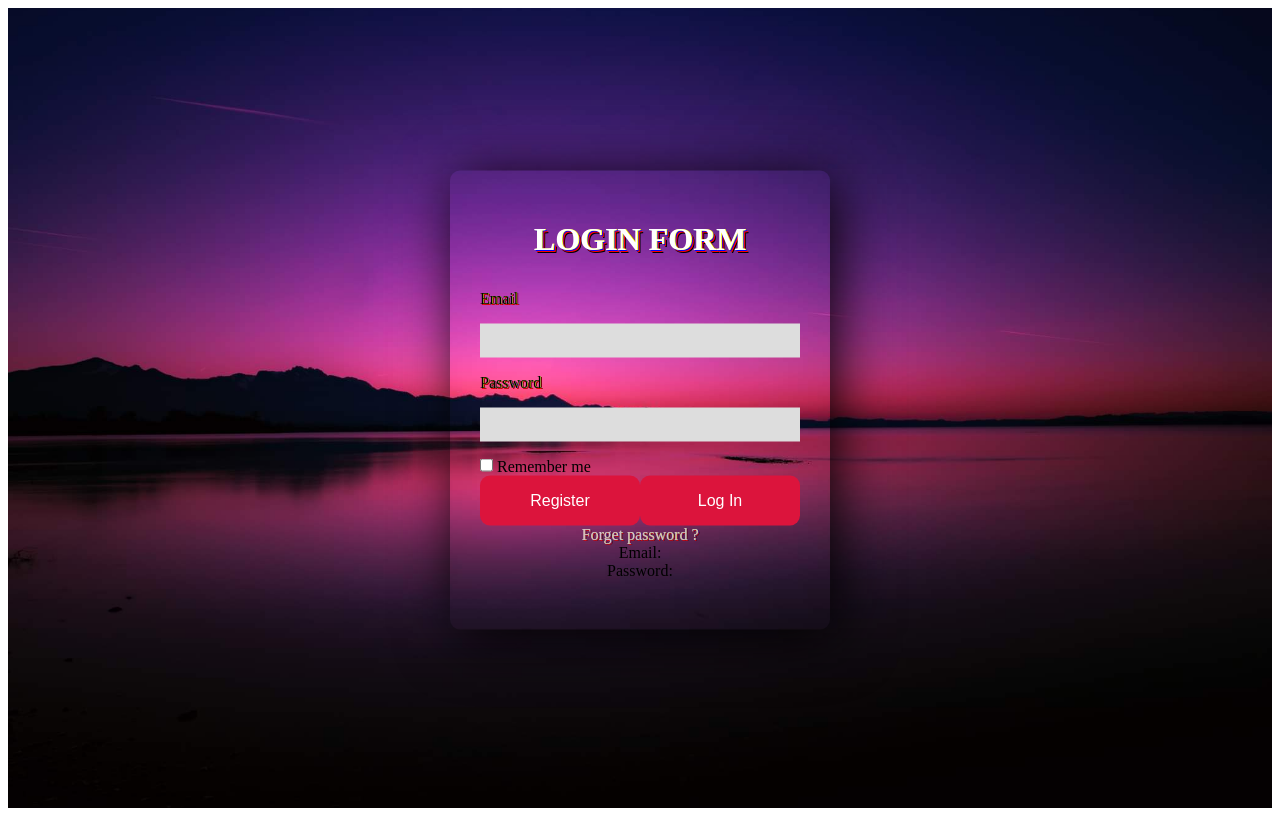
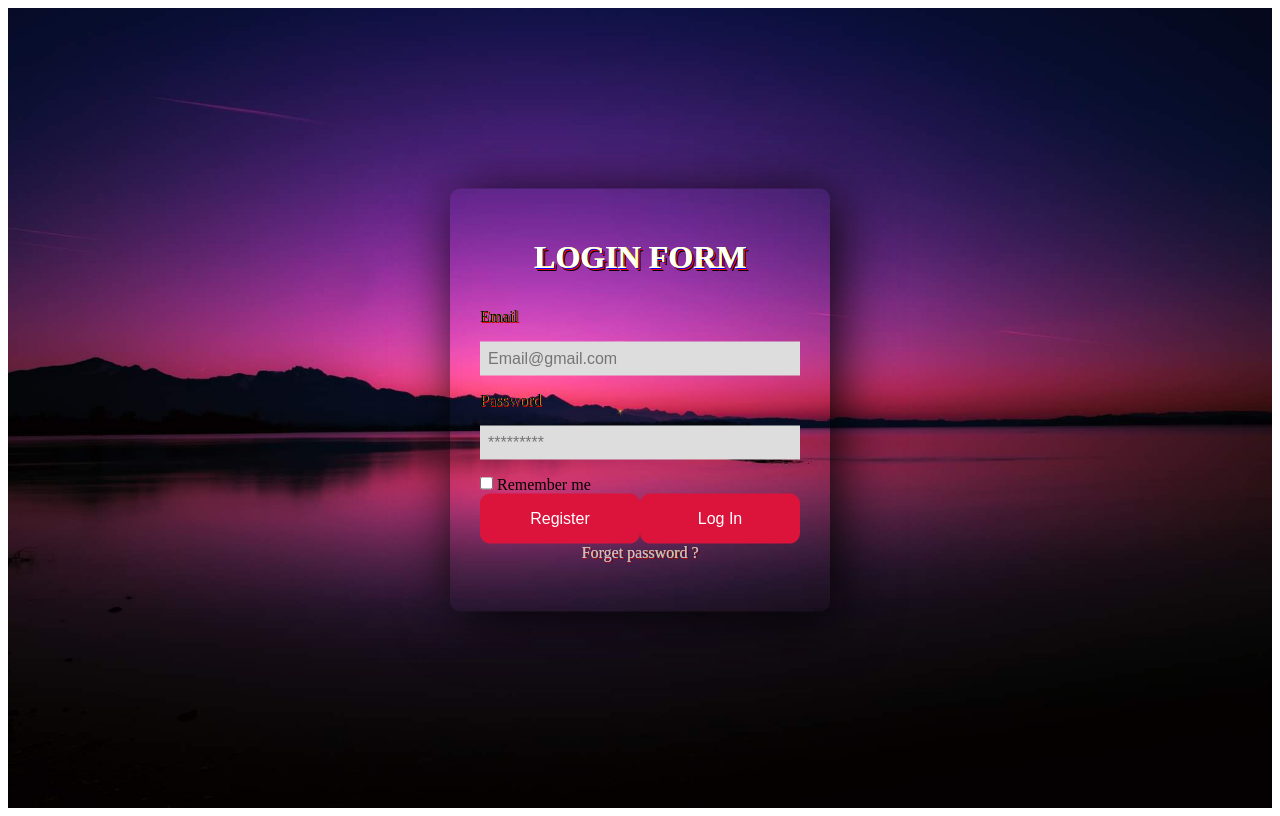
Before and after one commit to cristoph143/Bohol_Cristopher_AD, an Angular app in the folder 4-Portal/: page /login in a window 1280 px wide. Built offline with nearby package versions, Linux system fonts and the light colour scheme.

Commit message:
LogIN Works????

```diff
--- a/4-Portal/src/app/Screens/login/login.component.ts
+++ b/4-Portal/src/app/Screens/login/login.component.ts
@@ -1,6 +1,10 @@
 import { Component, OnInit } from '@angular/core';
 import { Router } from '@angular/router';
-import { FormControl } from '@angular/forms';
+import { FormControl, FormGroup } from '@angular/forms';
+import { HttpClient } from '@angular/common/http';
+import { environment } from 'src/environments/environment';
+import { Validators } from '@angular/forms';
+
 
 @Component({
   selector: 'app-login',
@@ -9,15 +13,35 @@ import { FormControl } from '@angular/forms';
 })
 export class LoginComponent implements OnInit {
 
-  constructor(private router: Router) { }
+  constructor(private router: Router, private api: HttpClient) { }
 
   ngOnInit(): void {
   }
 
-fCEmail = new FormControl();
-fCPassword = new FormControl();
-  login(){
-    //hello
+  logInForm: FormGroup = new FormGroup({
+    fCEmail: new FormControl('', Validators.required),
+    fCPassword: new FormControl('', Validators.required)
+  });
+
+  fcEmail = new FormControl();
+  fcPassword = new FormControl();
+  requestResult = '';
+  async login() {
+    var result: any = await this.api
+      .post(environment.API_URL + '/user/login', {
+        email: this.fcEmail.value,
+        password: this.fcPassword.value,
+      })
+      .toPromise();
+    console.log(result)
+    if (result.success == true) {
+      this.nav('home');
+    }
+    else {
+      alert(result.data);
+    }
   }
-
+  nav(destination: string) {
+    this.router.navigate([destination]);
+  }
 }
--- a/4-Portal/src/app/screens/login/login.component.html
+++ b/4-Portal/src/app/screens/login/login.component.html
@@ -1,23 +1,20 @@
 <section>
     <div class="form-container">
         <h1 class="shadows">Login Form</h1>
-        <form action="index.html">
             <div class="control">
                 <label for="email" class="shadows">Email</label>
-                <input type="email" [formControl]="fCEmail">
+                <input type="email" placeholder="Email@gmail.com" id="email" autocomplete="on" [formControl]="fcEmail" required>
             </div>
             <div class="control">
                 <label for="psw" class="shadows">Password</label>
-                <input type="password" [formControl]="fCPassword">
+                <input type="password" placeholder="*********" id="password" [formControl]="fcPassword" required>
             </div>
             <span><input type="checkbox"> Remember me</span>
-            <div class="control">
-                <button type="submit" class="button">Register</button>
-                <button type="submit" class="button">Log In</button>
-            </div>
-        </form>
+
+        <div class="control">
+            <button type="submit" class="button">Register</button>
+            <button type="submit" class="button" (click)="login()">Log In</button>
+        </div>
         <p><a href="#" class="shadows">Forget password ?</a></p>
-        <p>Email: {{ fCEmail.value }}</p>
-        <p>Password: {{ fCPassword.value }}</p>
     </div>
 </section>
--- a/4-Portal/src/environments/environment.ts
+++ b/4-Portal/src/environments/environment.ts
@@ -4,7 +4,7 @@
 
 export const environment = {
   production: false,
-  API_URL:"https://localhost:4200"
+  API_URL:"http://localhost:3000"
 };
 
 /*
```
Also changed, not shown: 1 other file (tests, documents, lock files or other folders).
